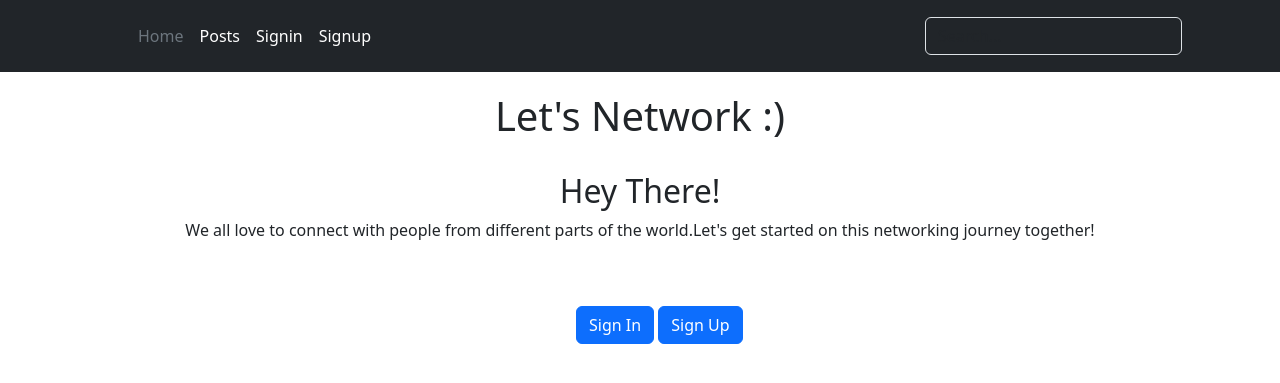
After one commit to navyasraj02/Social-Network-Website, a Django app: page /app1_manager/ in a window 1280 px wide. The commit adds this page. Shown: the top 383 px of the page. Run offline with Django 4.2, Linux system fonts and the light colour scheme.

Commit message:
Added home page

```diff
--- a/app1_manager/models.py
+++ b/app1_manager/models.py
@@ -14,11 +14,10 @@ class Post(models.Model):
 
 
 class CustomUser(AbstractUser):
-    # ... fields and methods ...
     location = models.CharField(max_length=100)
     groups = models.ManyToManyField(
         to='auth.Group',
-        related_name='custom_user_set',  # add a related_name
+        related_name='custom_user_set',
         blank=True,
         verbose_name=_('groups'),
         help_text=_(
@@ -28,7 +27,7 @@ class CustomUser(AbstractUser):
     )
     user_permissions = models.ManyToManyField(
         to='auth.Permission',
-        related_name='custom_user_set',  # add a related_name
+        related_name='custom_user_set',
         blank=True,
         verbose_name=_('user permissions'),
         help_text=_('Specific permissions for this user.'),
--- /dev/null
+++ b/app1_manager/templates/app1_manager/home.html
@@ -0,0 +1,19 @@
+{% extends "registration/base.html" %}
+
+{% block content %}
+<br>
+<h2 style="text-align: center;">Hey There!</h2>
+<p style="text-align: center;">We all love to connect with people from different parts of the world.Let's get started on
+    this networking journey
+    together!</p>
+<br>
+<br>
+{% if user.is_authenticated %}
+<p>Welcome, {{ user.username }}</p>
+<a href="{% url 'logout' %}">Sign Out</a>
+{% else %}
+
+<a style="margin-left: 45%" class="btn btn-primary" href="{% url 'login' %}" role="button">Sign In</a>
+<a class="btn btn-primary" href="{% url 'app1_manager:signup' %}" role="button">Sign Up</a>
+{% endif %}
+{% endblock %}
--- a/app1_manager/templates/app1_manager/user_search.html
+++ b/app1_manager/templates/app1_manager/user_search.html
@@ -11,7 +11,10 @@
 {% if results %}
 <ul>
     {% for user in results %}
-    <li><a href="{% url 'app1_manager:user_profile' user.id %}">{{ user.username }}</a></li>
+    <li><a href="{% url 'app1_manager:user_profile' user.id %}">{{ user.username }}</a>
+        <a class="btn btn-primary" href="#" role="button">Friend</a>
+        <a class="btn btn-primary" href="#" role="button">Unfriend</a>
+    </li>
     {% endfor %}
 </ul>
 {% else %}
--- a/app1_manager/templates/registration/base.html
+++ b/app1_manager/templates/registration/base.html
@@ -24,8 +24,7 @@
                 </a>
 
                 <ul class="nav col-12 col-lg-auto me-lg-auto mb-2 justify-content-center mb-md-0">
-                    <li><a href="#" class="nav-link px-2 text-secondary">Home</a></li>
-                    <li><a href="#" class="nav-link px-2 text-white">Users</a></li>
+                    <li><a href="{% url 'app1_manager:home' %}" class="nav-link px-2 text-secondary">Home</a></li>
                     <li><a href="{% url 'app1_manager:post_list' %}" class="nav-link px-2 text-white">Posts</a></li>
                     <li><a href="{% url 'login' %}" class="nav-link px-2 text-white">Signin</a></li>
                     <li><a href="{% url 'app1_manager:signup' %}" class="nav-link px-2 text-white">Signup</a></li>
--- a/app1_manager/urls.py
+++ b/app1_manager/urls.py
@@ -4,7 +4,7 @@ from . import views
 app_name = 'app1_manager'
 
 urlpatterns = [
-
+    path('', views.home, name='home'),
     path('create/', views.create_post, name='create_post'),
     path('signup/', views.signup, name='signup'),
     path('login/', views.login, name='login'),
--- a/app1_manager/views.py
+++ b/app1_manager/views.py
@@ -9,6 +9,10 @@ from django.contrib.auth.forms import UserCreationForm, AuthenticationForm
 from django.contrib.auth.models import User
 from django.db import IntegrityError
 from django.contrib.auth import login, authenticate
+
+
+def home(request):
+    return render(request, 'app1_manager/home.html', {})
 
 
 @login_required
@@ -48,7 +52,7 @@ def login(request):
                                                                'match'})
         else:
             login(request, user)
-            return redirect('app1_manager:post_list')
+            return redirect('app1_manager:create_post')
 
 
 def signup(request):
--- a/my_project/urls.py
+++ b/my_project/urls.py
@@ -21,7 +21,6 @@ from django.contrib.auth import views as auth_views
 
 urlpatterns = [
     path('admin/', admin.site.urls),
-
     path('app1_manager/', include('app1_manager.urls')),
     path('accounts/login/', auth_views.LoginView.as_view(), name='login'),
     path('accounts/logout/', auth_views.LogoutView.as_view(), name='logout')
```
Also changed, not shown: app1_manager/templates/registration/login.html (+3 -4 lines), db.sqlite3, media/media/Screenshot_285.png (added).
